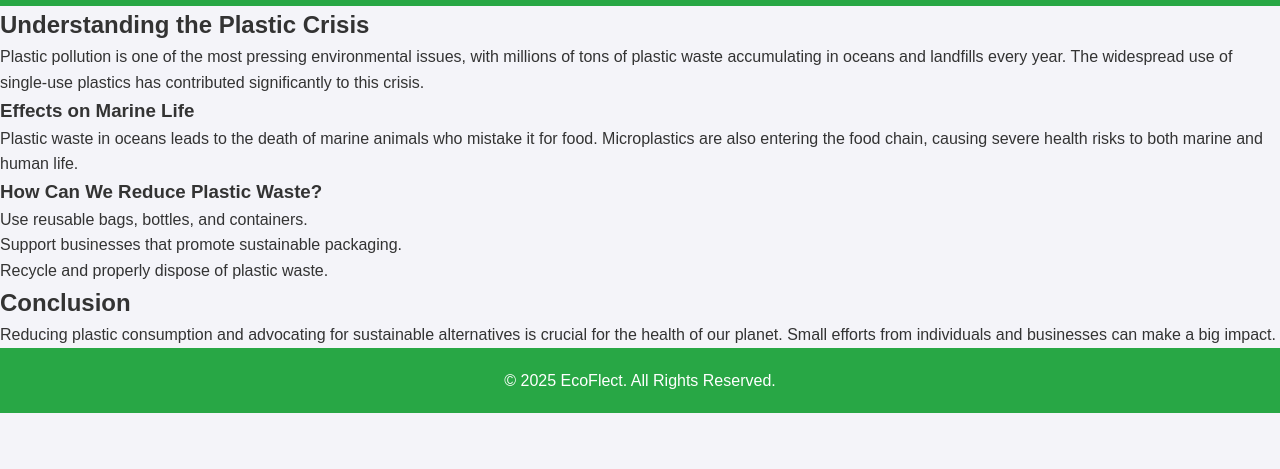
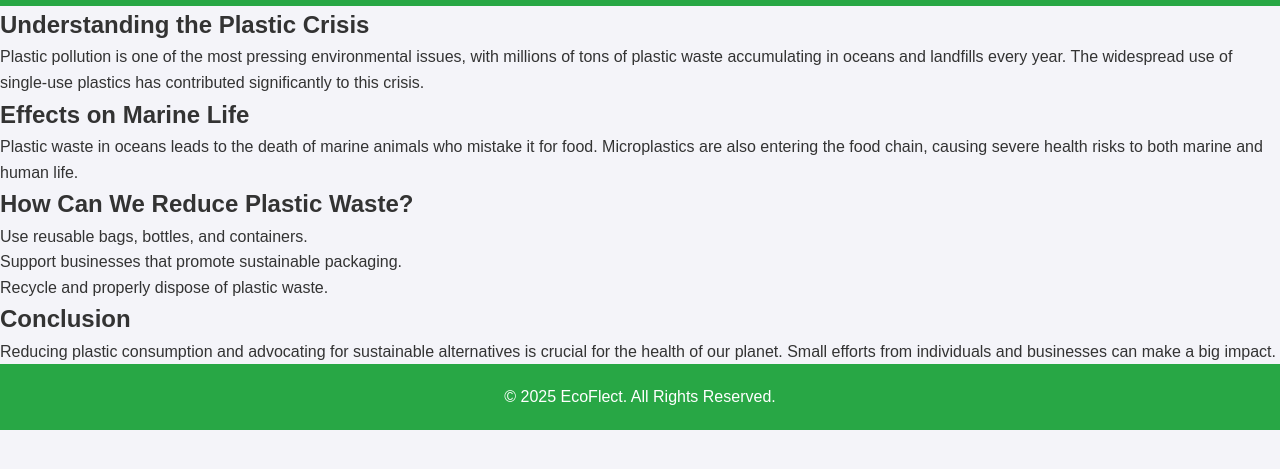
Before and after one commit to srishtipurohitaps/ecoflect, a plain HTML site: page article1.html in a window 1280 px wide. Shown: the part 313-782 px from the top of the page. Drawn offline with Linux system fonts and the light colour scheme.

Commit message:
Update article1.html

```diff
--- a/article1.html
+++ b/article1.html
@@ -33,20 +33,15 @@
     <h2>Understanding the Plastic Crisis</h2>
     <p>Plastic pollution is one of the most pressing environmental issues, with millions of tons of plastic waste accumulating in oceans and landfills every year. The widespread use of single-use plastics has contributed significantly to this crisis.</p>
 
-    <div class="main-points">
-        <div class="point-box">
-            <h3>Effects on Marine Life</h3>
+    <h2>Effects on Marine Life</h2>
     <p>Plastic waste in oceans leads to the death of marine animals who mistake it for food. Microplastics are also entering the food chain, causing severe health risks to both marine and human life.</p>
-        </div>
-        <div class="point-box">
-            <h3>How Can We Reduce Plastic Waste?</h3>
+
+    <h2>How Can We Reduce Plastic Waste?</h2>
     <ul>
         <li>Use reusable bags, bottles, and containers.</li>
         <li>Support businesses that promote sustainable packaging.</li>
         <li>Recycle and properly dispose of plastic waste.</li>
     </ul>
-        </div>
-    </div>
 
     <h2>Conclusion</h2>
     <p>Reducing plastic consumption and advocating for sustainable alternatives is crucial for the health of our planet. Small efforts from individuals and businesses can make a big impact.</p>
```
Lines whose indentation alone changed are shown as unchanged.
